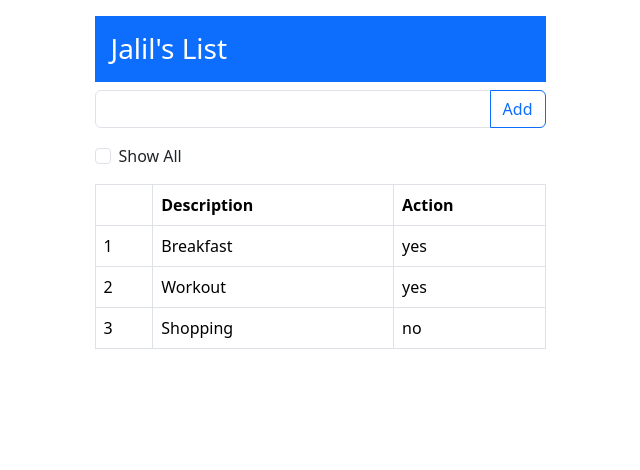
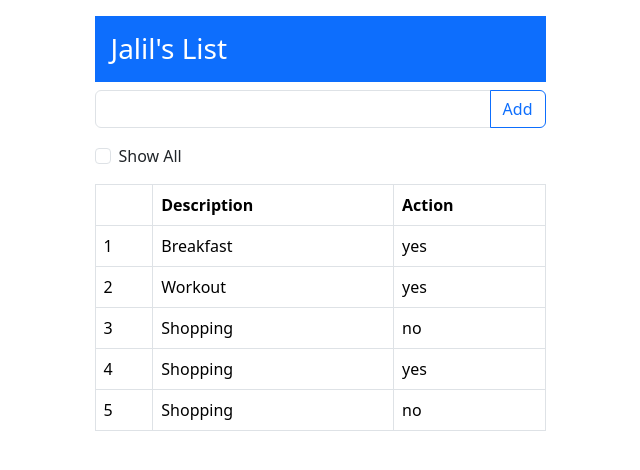
Before and after one commit to JalilAbdullayev/angular-toDoApp, an Angular app: page / in a window 1280 px wide. Shown: the top 470 px of the page, without its empty margins (320-960 px from the left). Built offline with nearby package versions, Linux system fonts and the light colour scheme.

Commit message:
Model & Interface

```diff
--- /dev/null
+++ b/src/app/model.model.ts
@@ -0,0 +1,26 @@
+import {TodoItem} from "./todo-item";
+
+export class Model {
+  name: string;
+  items: TodoItem[];
+
+  constructor() {
+    this.name = 'Jalil';
+    this.items = [{
+      description: 'Breakfast',
+      action: 'yes'
+    }, {
+      description: 'Workout',
+      action: 'yes'
+    }, {
+      description: 'Shopping',
+      action: 'no'
+    }, {
+      description: 'Shopping',
+      action: 'yes'
+    }, {
+      description: 'Shopping',
+      action: 'no'
+    }];
+  }
+}
--- /dev/null
+++ b/src/app/todo-item.ts
@@ -0,0 +1,4 @@
+export interface TodoItem {
+  description: string;
+  action: string;
+}
--- a/src/app/todo/todo.component.html
+++ b/src/app/todo/todo.component.html
@@ -29,7 +29,7 @@
         </tr>
         </thead>
         <tbody>
-        <tr *ngFor="let item of items; let i = index">
+        <tr *ngFor="let item of getItems(); let i = index">
           <td>
             {{ i + 1 }}
           </td>
--- a/src/app/todo/todo.component.ts
+++ b/src/app/todo/todo.component.ts
@@ -1,4 +1,6 @@
 import {Component} from '@angular/core';
+import {TodoItem} from "../todo-item";
+import {Model} from "../model.model";
 
 @Component({
   selector: 'todo',
@@ -6,22 +8,13 @@ import {Component} from '@angular/core';
   styleUrl: './todo.component.css'
 })
 export class TodoComponent {
-  private name = 'Jalil';
-  items = [{
-    id: 1,
-    description: 'Breakfast',
-    action: 'yes'
-  }, {
-    id: 2,
-    description: 'Workout',
-    action: 'yes'
-  }, {
-    id: 3,
-    description: 'Shopping',
-    action: 'no'
-  }]
+  model = new Model();
 
   getName() {
-    return this.name;
+    return this.model.name;
+  }
+
+  getItems() {
+    return this.model.items;
   }
 }
--- a/tsconfig.json
+++ b/tsconfig.json
@@ -22,6 +22,8 @@
       "ES2022",
       "dom"
     ]
+    /*,
+        "strictNullChecks": false*/
   },
   "angularCompilerOptions": {
     "enableI18nLegacyMessageIdFormat": false,
```
Also changed, not shown: src/app/todo-item.model.ts (added, +14 -0 lines), 2 other files (tests, documents, lock files or other folders).
